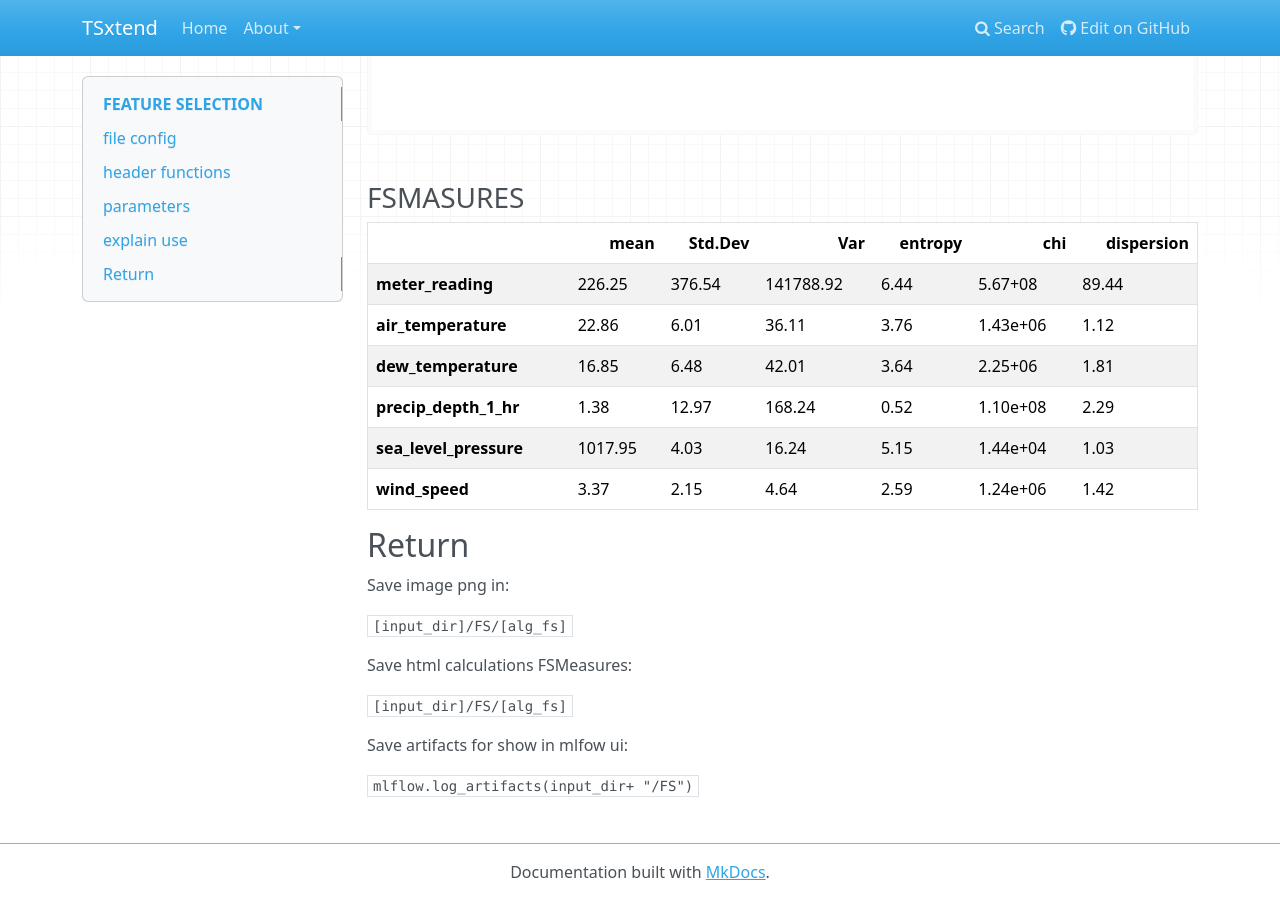
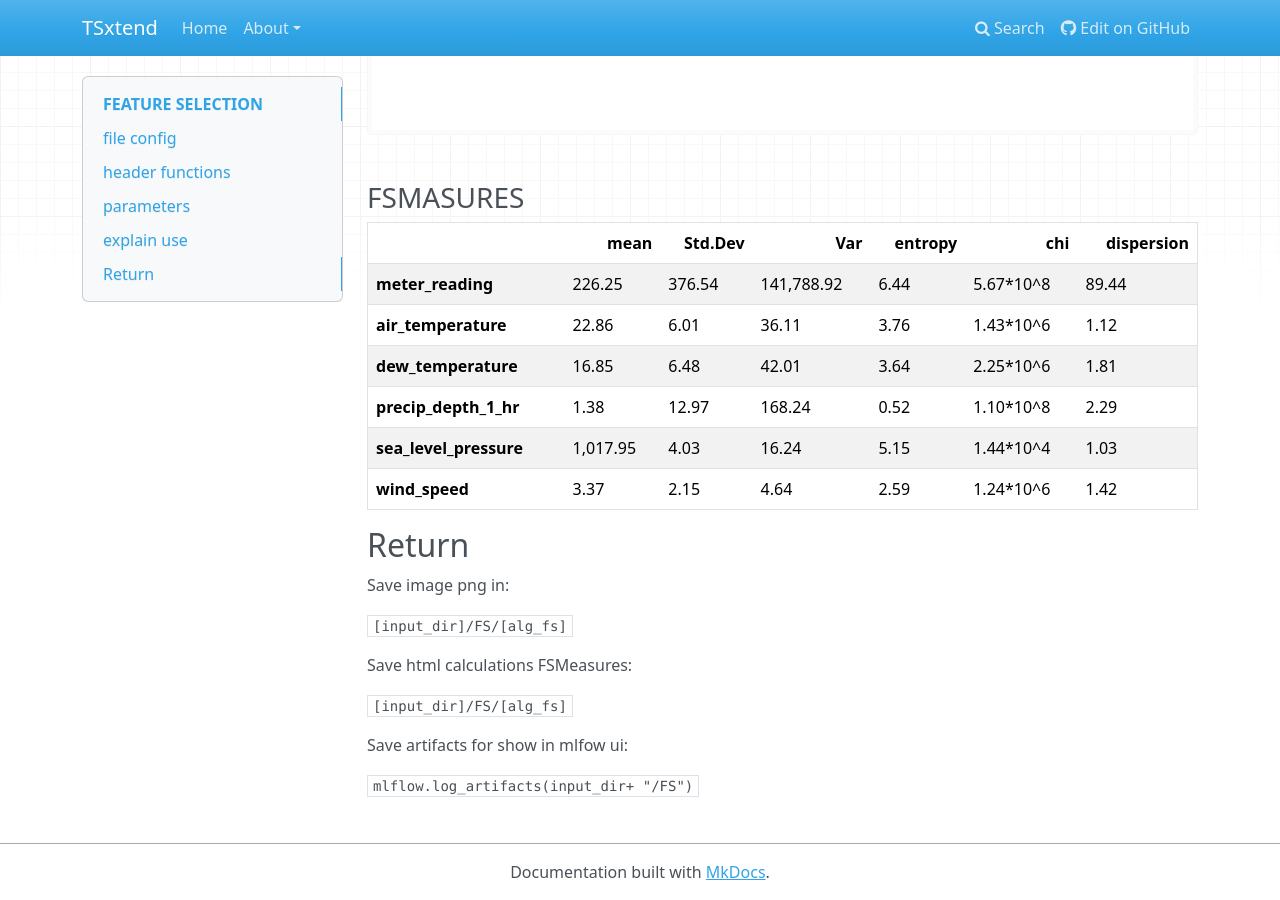
Before and after one commit to robermorjiUgr/Tsxtend, an MkDocs documentation site: the page built from docs/feature-selection.md, in a window 1280 px wide and 900 px high, scrolled down 1951 px. Built offline with MkDocs 1.6.1, drawn with Linux system fonts in a browser that asks for light colours; nearby versions of some CDN libraries; library files that are not in the unit come from our copies.

Commit message:
Update feature-selection.md
Cambios de la tabla

```diff
--- a/docs/feature-selection.md
+++ b/docs/feature-selection.md
@@ -72,9 +72,9 @@ It is important in this step, the fields_include parameter, because , some field
       <th>meter_reading</th>
       <td>226.25</td>
       <td>376.54</td>
-      <td>141788.92</td>
+      <td>141,788.92</td>
       <td>6.44</td>
-      <td>5.67+08</td>
+      <td>5.67*10^8</td>
       <td>89.44</td>
     </tr>
     <tr>
@@ -83,7 +83,7 @@ It is important in this step, the fields_include parameter, because , some field
       <td>6.01</td>
       <td>36.11</td>
       <td>3.76</td>
-      <td>1.43e+06</td>
+      <td>1.43*10^6</td>
       <td>1.12</td>
     </tr>
     <tr>
@@ -92,7 +92,7 @@ It is important in this step, the fields_include parameter, because , some field
       <td>6.48</td>
       <td>42.01</td>
       <td>3.64</td>
-      <td>2.25+06</td>
+      <td>2.25*10^6</td>
       <td>1.81</td>
     </tr>
     <tr>
@@ -101,16 +101,16 @@ It is important in this step, the fields_include parameter, because , some field
       <td>12.97</td>
       <td>168.24</td>
       <td>0.52</td>
-      <td>1.10e+08</td>
+      <td>1.10*10^8</td>
       <td>2.29</td>
     </tr>
     <tr>
       <th>sea_level_pressure</th>
-      <td>1017.95</td>
+      <td>1,017.95</td>
       <td>4.03</td>
       <td>16.24</td>
       <td>5.15</td>
-      <td>1.44e+04</td>
+      <td>1.44*10^4</td>
       <td>1.03</td>
     </tr>
     <tr>
@@ -119,7 +119,7 @@ It is important in this step, the fields_include parameter, because , some field
       <td>2.15</td>
       <td>4.64</td>
       <td>2.59</td>
-      <td>1.24e+06</td>
+      <td>1.24*10^6</td>
       <td>1.42</td>
     </tr>
   </tbody>
```
